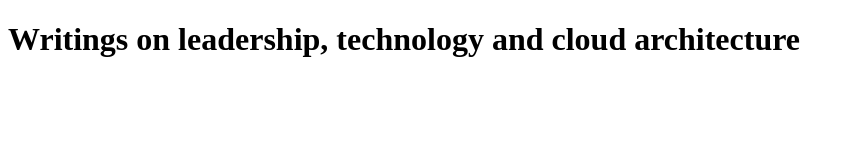
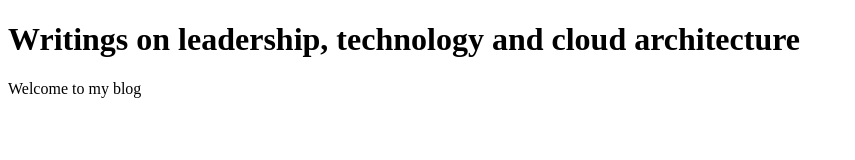
Before and after one commit to jirishus/pblog, a plain HTML site: page index.html in a window 1280 px wide. Shown: the whole page, without its empty margins (0-855 px from the left). Drawn offline with Linux system fonts and the light colour scheme.

Commit message:
testing change to index file

```diff
--- a/index.html
+++ b/index.html
@@ -7,5 +7,6 @@
 </head>
 <body>
   <h1>Writings on leadership, technology and cloud architecture</h1>
+  <p>Welcome to my blog</p>
 </body>
 </html>
```
